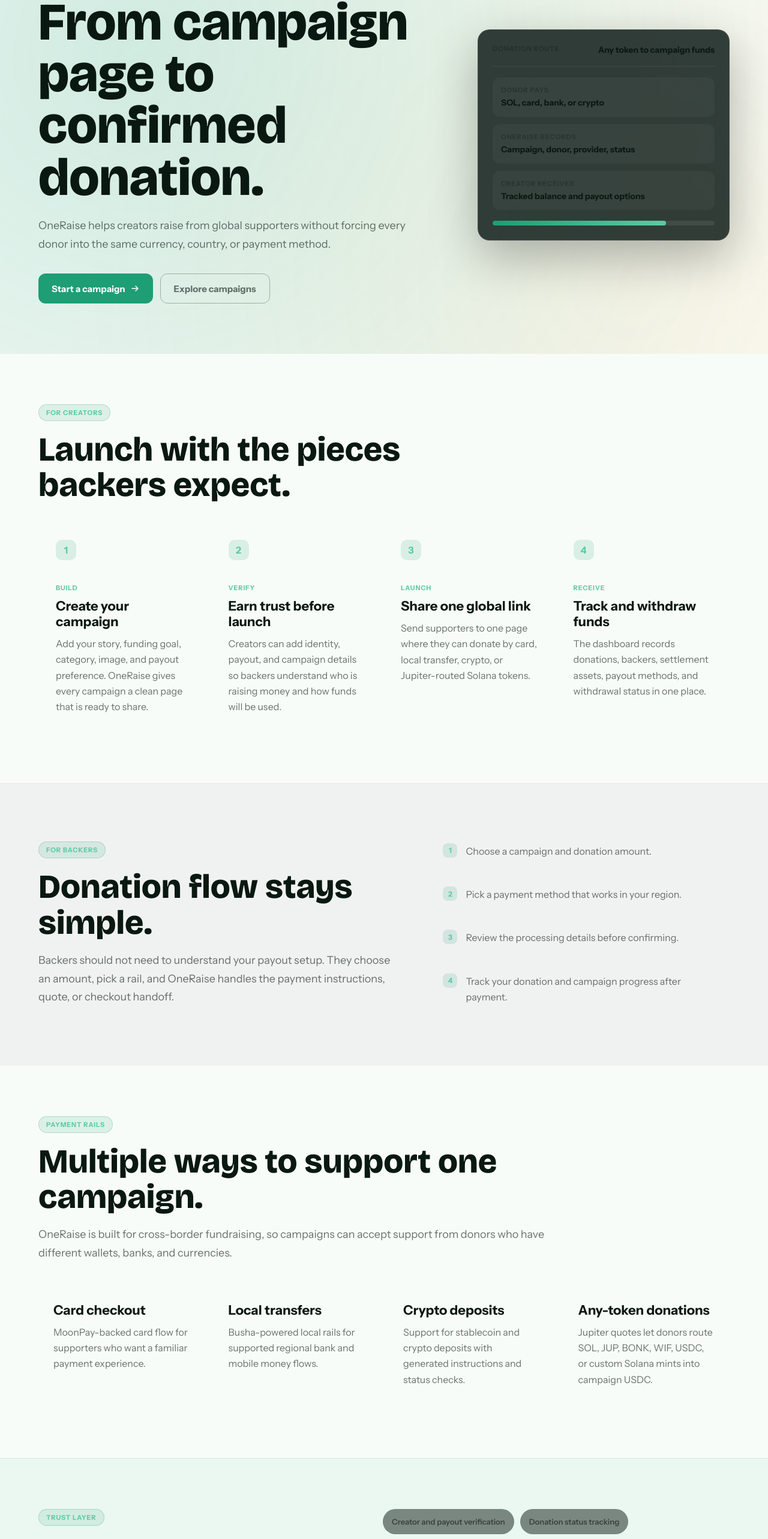
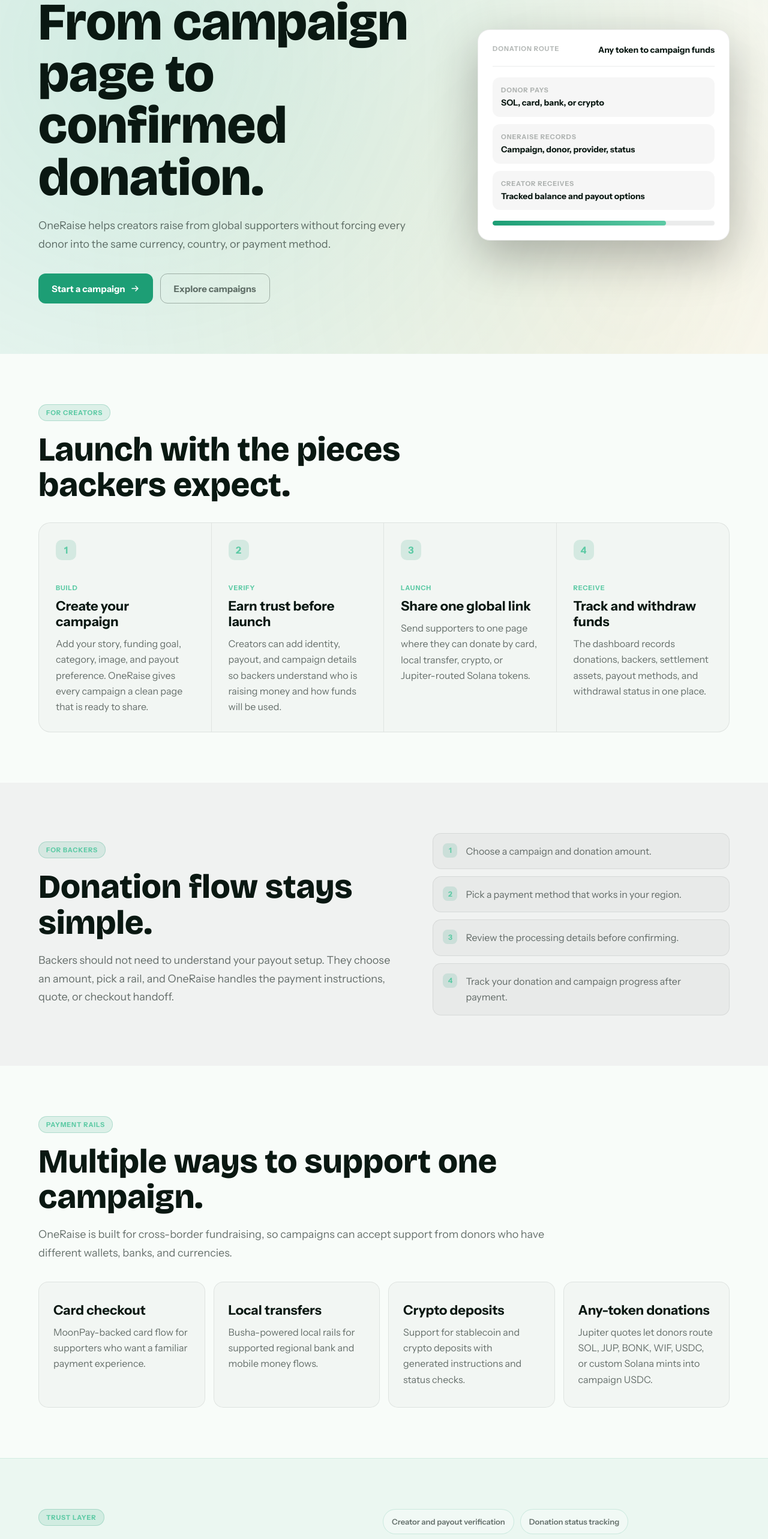
Before and after one commit to thisisbigmike/oneraise, a Next.js app: page /how-it-works in a window 1280 px wide. Shown: the part 196-2762 px from the top of the page at 60% size. Built offline with nearby package versions, Linux system fonts and the light colour scheme.

Commit message:
style: fix theme inversion on how-it-works page summary panels

```diff
--- a/src/app/how-it-works/how-it-works.css
+++ b/src/app/how-it-works/how-it-works.css
@@ -8,7 +8,7 @@
 }
 
 .how-nav {
-  background: rgba(10,24,18,0.96);
+  background: color-mix(in srgb, var(--ink) 96%, transparent);
 }
 
 .how-hero {
@@ -105,9 +105,9 @@
 }
 
 .how-summary-panel {
-  border: 1px solid rgba(245,250,247,0.1);
+  border: 1px solid var(--white-10);
   border-radius: 20px;
-  background: rgba(13,26,22,0.84);
+  background: var(--ink-card);
   box-shadow: 0 28px 80px rgba(0,0,0,0.28);
   padding: 24px;
 }
@@ -117,7 +117,7 @@
   justify-content: space-between;
   gap: 18px;
   padding-bottom: 18px;
-  border-bottom: 1px solid rgba(245,250,247,0.08);
+  border-bottom: 1px solid var(--white-10);
 }
 
 .summary-header span,
@@ -146,7 +146,7 @@
   gap: 5px;
   padding: 14px;
   border-radius: 12px;
-  background: rgba(245,250,247,0.035);
+  background: color-mix(in srgb, var(--white) 3.5%, transparent);
 }
 
 .route-stack strong {
@@ -159,7 +159,7 @@
   height: 8px;
   border-radius: 999px;
   overflow: hidden;
-  background: rgba(245,250,247,0.08);
+  background: var(--white-10);
 }
 
 .summary-meter span {
@@ -196,16 +196,16 @@
 .creator-flow {
   display: grid;
   grid-template-columns: repeat(4, minmax(0, 1fr));
-  border: 1px solid rgba(245,250,247,0.08);
+  border: 1px solid var(--white-10);
   border-radius: 20px;
   overflow: hidden;
-  background: rgba(245,250,247,0.025);
+  background: color-mix(in srgb, var(--white) 2.5%, transparent);
 }
 
 .creator-step {
   min-height: 300px;
   padding: 28px;
-  border-right: 1px solid rgba(245,250,247,0.08);
+  border-right: 1px solid var(--white-10);
 }
 
 .creator-step:last-child {
@@ -265,9 +265,9 @@
   gap: 14px;
   align-items: flex-start;
   padding: 16px;
-  border: 1px solid rgba(245,250,247,0.08);
+  border: 1px solid var(--white-10);
   border-radius: 14px;
-  background: rgba(245,250,247,0.03);
+  background: color-mix(in srgb, var(--white) 3%, transparent);
 }
 
 .check-row span {
@@ -293,9 +293,9 @@
 .rail-card {
   min-height: 210px;
   padding: 24px;
-  border: 1px solid rgba(245,250,247,0.08);
+  border: 1px solid var(--white-10);
   border-radius: 16px;
-  background: rgba(245,250,247,0.025);
+  background: color-mix(in srgb, var(--white) 2.5%, transparent);
 }
 
 .trust-band {
@@ -318,7 +318,7 @@
   padding: 12px 14px;
   border-radius: 999px;
   border: 1px solid rgba(29,158,117,0.18);
-  background: rgba(10,24,18,0.5);
+  background: color-mix(in srgb, var(--ink) 50%, transparent);
   color: var(--white-60);
   font-size: 13px;
   font-weight: 600;
@@ -379,7 +379,7 @@
   .creator-step {
     min-height: auto;
     border-right: 0;
-    border-bottom: 1px solid rgba(245,250,247,0.08);
+    border-bottom: 1px solid var(--white-10);
   }
 
   .creator-step:last-child {
```
